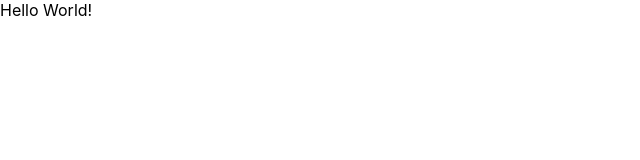
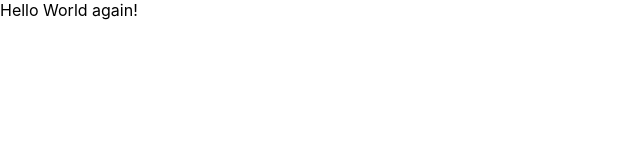
Before and after one commit to richfors/nextjs, a Next.js app: page / in a window 1280 px wide. Shown: the top 160 px of the page, without its empty margins (0-640 px from the left). Built offline with nearby package versions, Linux system fonts and the light colour scheme.

Commit message:
Added typescript

```diff
--- a/package.json
+++ b/package.json
@@ -14,6 +14,7 @@
     "react-dom": "17.0.2"
   },
   "devDependencies": {
+    "@types/react": "^17.0.37",
     "eslint": "7.32.0",
     "eslint-config-next": "11.1.0"
   }
--- a/pages/index.js
+++ /dev/null
@@ -1,3 +0,0 @@
-export default function Home() {
-  return <main>Hello World!</main>;
-}
--- /dev/null
+++ b/pages/index.tsx
@@ -0,0 +1,4 @@
+export default function Home() {
+  console.log("hi");
+  return <main>Hello World again!</main>;
+}
```
Also changed, not shown: tsconfig.json (added, +30 -0 lines), next-env.d.ts (added), pages/_app.tsx (renamed from pages/_app.js), 1 other file (tests, documents, lock files or other folders).
